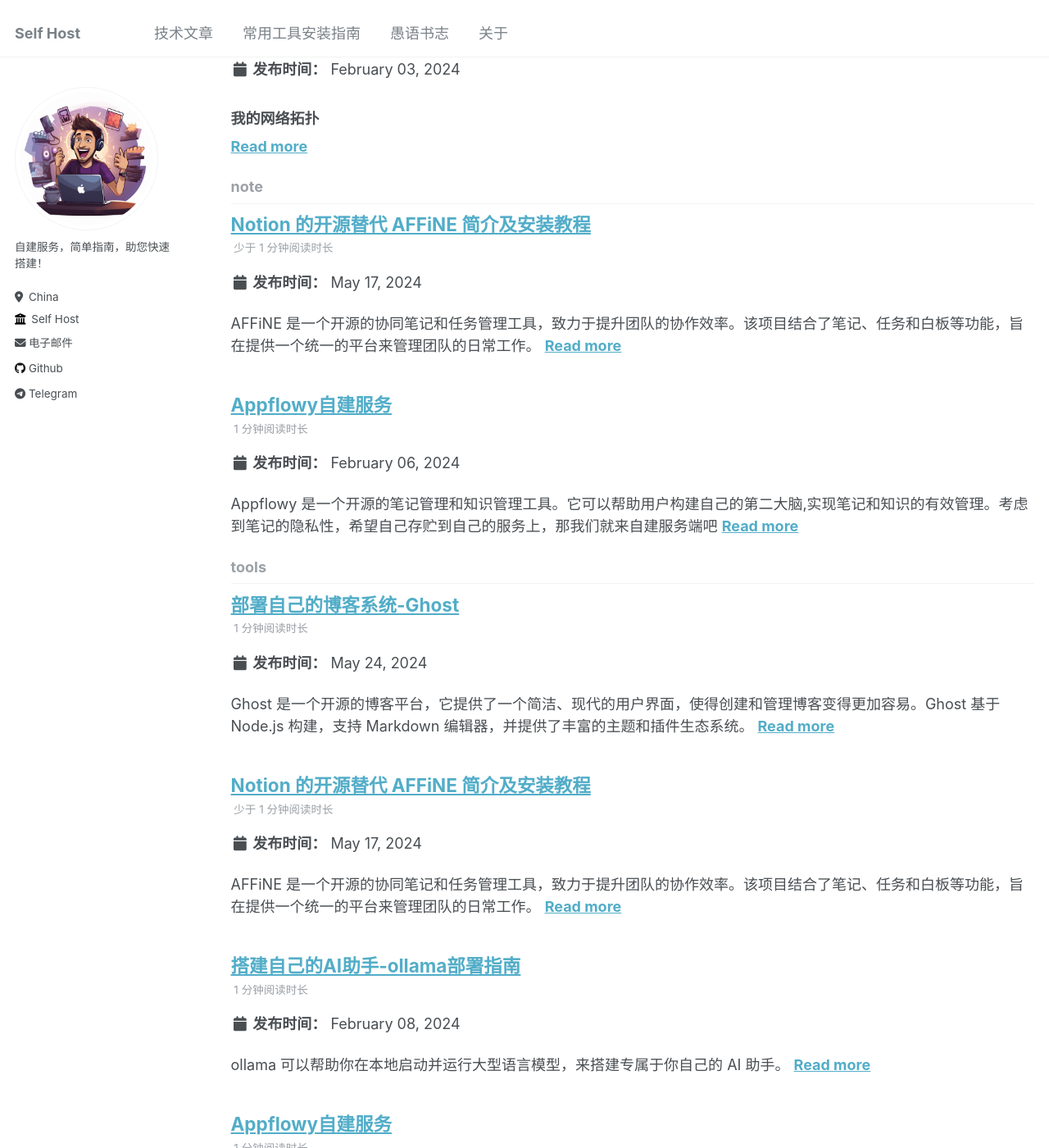
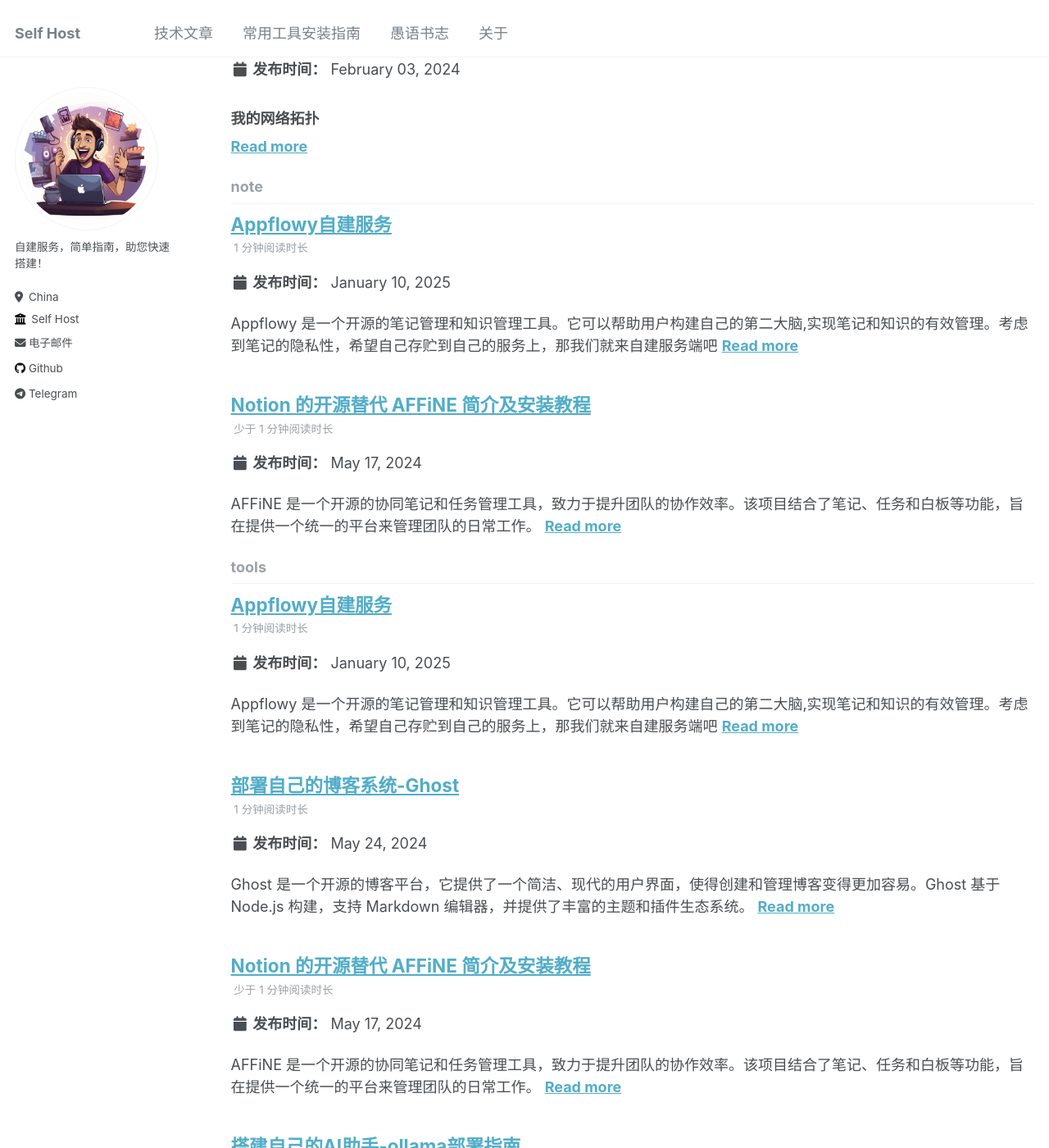
Before and after one commit to clap-top/clap-top.github.io, a Jekyll site: the page built from _pages/tag-archive.html, in a window 1280 px wide and 1400 px high, scrolled down 906 px. Shown: the whole window at 82% size. Built offline with Jekyll 4.4.1, drawn with Linux system fonts in a browser that asks for light colours; some of the changed lines change nothing that is shown; some of the changed text lies outside the part shown.

Commit message:
update appflowy

````diff
--- a/_posts/2024-02-06-appflowy.md
+++ b/_posts/2024-02-06-appflowy.md
@@ -1,6 +1,6 @@
 ---
 title: 'Appflowy自建服务'
-date: 2024-02-06 08:00:00
+date: 2025-01-10 08:00:00
 permalink: /posts/2024/02/appflowy/
 excerpt: Appflowy 是一个开源的笔记管理和知识管理工具。它可以帮助用户构建自己的第二大脑,实现笔记和知识的有效管理。考虑到笔记的隐私性，希望自己存贮到自己的服务上，那我们就来自建服务端吧
 tags:
@@ -84,6 +84,7 @@
 ```
 
 编辑 `.env` 文件,修改相关配置,如数据库连接等。
+必须要做的时将 http://your-host 替换为你自己的域名。
 
 ```bash
 nano .env #编辑.env
@@ -104,12 +105,12 @@
 
 ```
 
-### 第三方登录 [Link](https://github.com/AppFlowy-IO/AppFlowy-Cloud/blob/main/doc/AUTHENTICATION.md)
+### 第三方登录指引 [Link](https://github.com/AppFlowy-IO/AppFlowy-Cloud/blob/main/doc/AUTHENTICATION.md)
 
 ```bash
 GOTRUE_EXTERNAL_GOOGLE_ENABLED=true
-GOTRUE_EXTERNAL_GOOGLE_CLIENT_ID=
-GOTRUE_EXTERNAL_GOOGLE_SECRET=
+GOTRUE_EXTERNAL_GOOGLE_CLIENT_ID=your-google-client-id
+GOTRUE_EXTERNAL_GOOGLE_SECRET=your-google-client-id
 GOTRUE_EXTERNAL_GOOGLE_REDIRECT_URI=http://your-host/gotrue/callback
 
 # GitHub OAuth2
@@ -127,17 +128,16 @@
 
 ### 端口确认
 
-默认会占用机器的 80 和 443 端口，如果你当前电脑的这两个端口已经被占用，则需要修改 dcoker-compose.yml 中值。
+默认会占用机器的 80 和 443 端口，如果你当前电脑的这两个端口已经被占用，则需要修改 .env 中 NGINX_PORT 和 NGINX_TLS_PORT 的值。
 
 ```bash
 #原值
-ports:
-      - 80:80   # Disable this if you are using TLS
-      - 443:443
+NGINX_PORT=2080
+NGINX_TLS_PORT=443
+
 # 修改为8080和8443
-ports:
-      - 8080:80   # Disable this if you are using TLS
-      - 8443:443
+NGINX_PORT=8080
+NGINX_TLS_PORT=8443
 # 修改后，就会占用的是你电脑的8080和8443端口了。
 ```
 
````
